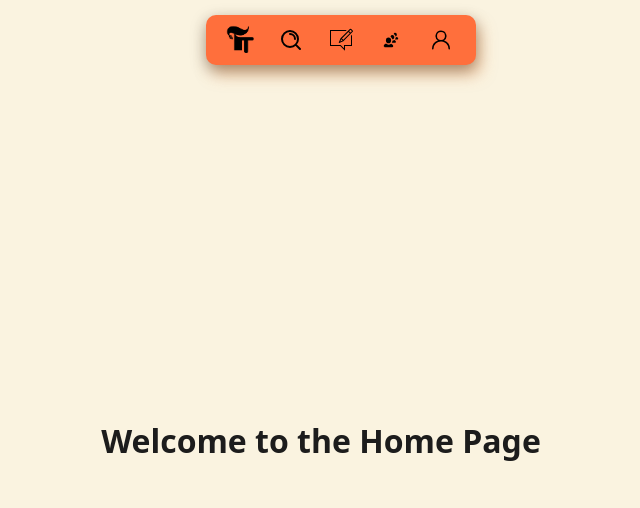
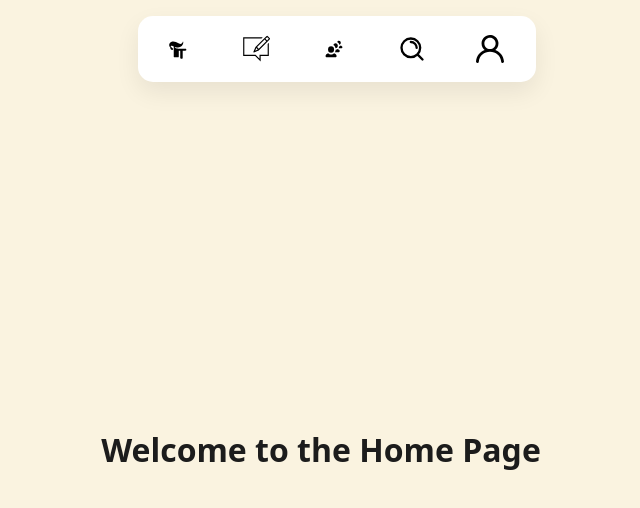
Before and after one commit to aeMyst/TableTalk, a React (Vite) app in the folder TableTalk/: page / in a window 1280 px wide. Shown: the top 508 px of the page, without its empty margins (319-959 px from the left). Built offline with nearby package versions, Linux system fonts and the light colour scheme.

Commit message:
navbar adjustments

```diff
--- a/TableTalk/src/components/Navbar.css
+++ b/TableTalk/src/components/Navbar.css
@@ -1,162 +1,172 @@
 nav {
   width: 100%;
-  background-color: transparent;
-  padding: 15px 20px;
+  padding: 1rem;
   display: flex;
   justify-content: center;
+  align-items: center;
+  background-color: transparent;
 }
 
 .nav-content {
-  max-width: 1200px;
-  width: 100%;
+  padding: 0.5rem;
+  background-color: #fff;
+  position: relative;
   display: flex;
+  justify-content: center;
   align-items: center;
-  justify-content: center;
-  gap: 20px;
+  border-radius: 15px;
+  box-shadow: 0 10px 25px 0 rgba(0, 0, 0, 0.075);
+  gap: 0.5rem;
 }
 
 .logo-link {
-  display: flex;
+  display: inline-flex;
+  justify-content: center;
   align-items: center;
-  justify-content: center;
-  transition: all ease-in-out 0.3s;
-  width: 40px;
-  height: 40px;
-}
-
-.logo-link:hover {
-  transform: translateY(-2px);
+  width: 70px;
+  height: 50px;
+  border-radius: 8px;
+  position: relative;
+  z-index: 1;
+  overflow: hidden;
+  transform-origin: center left;
+  transition: width 0.2s ease-in;
+  text-decoration: none;
+  color: inherit;
 }
 
 .nav-logo {
-  width: 40px;
-  height: 40px;
-  object-fit: contain;
-  transition: transform 0.3s ease;
+  width: 32px;
+  height: 32px;
+  display: block;
+  flex-shrink: 0;
+  left: 18px;
+  position: absolute;
+  color: #1C1C1C;
+  transition: color 0.2s ease-in, transform 0.2s ease-in;
+  transform-origin: center;
 }
 
 .button-container {
   display: flex;
-  background-color: #FF6F3C;
-  min-width: 250px;
-  height: 50px;
-  align-items: center;
-  justify-content: space-around;
-  border-radius: 10px;
-  box-shadow: rgba(0, 0, 0, 0.35) 0px 5px 15px,
-    rgba(244, 162, 97, 0.5) 5px 10px 15px;
-  padding: 0 10px;
+  gap: 0.5rem;
 }
 
 .button {
-  outline: 0 !important;
-  border: 0 !important;
-  width: 40px;
-  height: 40px;
-  border-radius: 50%;
-  background-color: transparent;
-  display: flex;
+  display: inline-flex;
+  justify-content: center;
   align-items: center;
-  justify-content: center;
-  color: #1C1C1C;
-  transition: all ease-in-out 0.3s;
+  width: 70px;
+  height: 50px;
+  border-radius: 8px;
+  position: relative;
+  z-index: 1;
+  overflow: hidden;
+  transform-origin: center left;
+  transition: width 0.2s ease-in;
+  text-decoration: none;
+  color: inherit;
+  background: none;
+  border: none;
   cursor: pointer;
-  text-decoration: none;
 }
 
-.button:hover {
-  transform: translateY(-2px);
-  color: #1C1C1C;
-  background-color: transparent;
+.button:before,
+.logo-link:before {
+  position: absolute;
+  z-index: -1;
+  content: "";
+  display: block;
+  border-radius: 8px;
+  width: 100%;
+  height: 100%;
+  top: 0;
+  transform: translateX(100%);
+  transition: transform 0.2s ease-in;
+  transform-origin: center right;
+  background-color: #eee;
+}
+
+.button:hover,
+.button:focus,
+.logo-link:hover,
+.logo-link:focus,
+.button.active {
+  outline: 0;
+  width: 130px;
+}
+
+.button:hover:before,
+.button:focus:before,
+.logo-link:hover:before,
+.logo-link:focus:before,
+.button.active:before {
+  transform: translateX(0);
+}
+
+.button:hover .link-title,
+.button:focus .link-title,
+.button.active .link-title {
+  transform: translateX(0);
+  opacity: 1;
 }
 
 .icon {
-  width: 24px;
-  height: 24px;
-  color: #1C1C1C;
-  filter: brightness(0);
-  transition: transform 0.3s ease;
+  width: 28px;
+  height: 28px;
+  display: block;
+  flex-shrink: 0;
+  left: 18px;
+  position: absolute;
 }
 
-.icon path,
-.icon circle {
-  fill: currentColor;
-  stroke: currentColor;
+.link-title {
+  transform: translateX(100%);
+  transition: transform 0.2s ease-in;
+  transform-origin: center right;
+  display: block;
+  text-align: center;
+  text-indent: 28px;
+  width: 100%;
+  opacity: 0;
+  color: #1C1C1C;
 }
 
-.button:hover .icon {
-  filter: brightness(0);
-  transform: scale(1.1);
-}
-
-.button.active {
-  background-color: rgba(0, 0, 0, 0.1);
-  transform: translateY(-2px);
-}
-
-.button.active .icon {
-  filter: brightness(0);
-  transform: scale(1.1);
-}
-
-.logo-link.active {
-  transform: translateY(-2px);
-}
-
-.logo-link.active .nav-logo {
-  transform: scale(1.1);
-}
-
-nav ul {
-  display: flex;
-  gap: 30px;
-  list-style: none;
-  padding: 0;
-  margin: 0;
-}
-
-nav ul li a {
-  color: white;
-  text-decoration: none;
-  font-size: 1.2rem;
-}
-
-nav ul li a:hover {
-  text-decoration: underline;
-}
-
+/* Dropdown styles */
 .dropdown-container {
   position: relative;
 }
 
 .dropdown-menu {
   position: absolute;
-  top: calc(100% + 10px);
+  top: 100%;
   right: 0;
-  background-color: #FFFFFF;
+  margin-top: 0.5rem;
+  background-color: white;
   border-radius: 8px;
-  box-shadow: 0 4px 12px rgba(0, 0, 0, 0.15);
+  box-shadow: 0 10px 25px 0 rgba(0, 0, 0, 0.075);
+  padding: 0.5rem;
   min-width: 200px;
-  padding: 8px 0;
   z-index: 1000;
 }
 
 .dropdown-item {
   display: block;
-  padding: 10px 16px;
+  padding: 0.75rem 1rem;
+  text-decoration: none;
   color: #1C1C1C;
-  text-decoration: none;
-  transition: all 0.2s ease;
-  font-size: 0.95rem;
+  border-radius: 6px;
+  transition: background-color 0.2s ease;
 }
 
-.dropdown-item:hover {
-  background-color: rgba(255, 111, 60, 0.1);
-  color: #FF6F3C;
+.dropdown-item:hover,
+.dropdown-item.active {
+  background-color: #eee;
 }
 
-.dropdown-item.active {
-  background-color: rgba(255, 111, 60, 0.15);
-  color: #FF6F3C;
-  font-weight: 500;
+.logo-link:hover .nav-logo,
+.logo-link:focus .nav-logo,
+.logo-link.active .nav-logo {
+  color: #1C1C1C;
+  transform: scale(1.1);
 }
--- a/TableTalk/src/components/Navbar.jsx
+++ b/TableTalk/src/components/Navbar.jsx
@@ -1,9 +1,10 @@
 import { Link, useLocation } from "react-router-dom";
 import { useState, useEffect } from "react";
-import Logo from "../assets/logo/2-Photoroom.png";
+import Logo from "../assets/logo/file.svg";
 import BlogSvg from "../assets/svg/blog-svgrepo-com.svg";
 import QueueSvg from "../assets/svg/queue-svgrepo-com.svg";
 import SearchSvg from "../assets/svg/search-alt-2-svgrepo-com.svg";
+import ProfileSvg from "../assets/svg/profile.svg";
 import "./Navbar.css";
 
 export default function Navbar() {
@@ -30,7 +31,7 @@ export default function Navbar() {
   };
 
   const handleDropdownClick = (e) => {
-    e.stopPropagation(); // Prevent click from bubbling up
+    e.stopPropagation();
     setIsDropdownOpen(!isDropdownOpen);
   };
 
@@ -51,9 +52,18 @@ export default function Navbar() {
   return (
     <nav>
       <div className="nav-content">
+        <Link to="/" className={`button ${isActive("/home") ? "active" : ""}`}>
+          <img src={Logo} alt="Queue" className="icon" />
+          <span className="link-title">Home</span>
+        </Link>
         <div className="button-container">
-          <Link to="/" className={`logo-link ${isActive("/") ? "active" : ""}`}>
-            <img src={Logo} alt="TableTalk Logo" className="nav-logo" />
+          <Link to="/blog" className={`button ${isActive("/blog") ? "active" : ""}`}>
+            <img src={BlogSvg} alt="Blog" className="icon" />
+            <span className="link-title">Blog</span>
+          </Link>
+          <Link to="/queue" className={`button ${isActive("/queue") ? "active" : ""}`}>
+            <img src={QueueSvg} alt="Queue" className="icon" />
+            <span className="link-title">Queue</span>
           </Link>
           <div className="dropdown-container" onClick={(e) => e.stopPropagation()}>
             <button
@@ -61,34 +71,28 @@ export default function Navbar() {
               onClick={handleDropdownClick}
             >
               <img src={SearchSvg} alt="Search" className="icon" />
+              <span className="link-title">Search</span>
             </button>
             {isDropdownOpen && (
               <div className="dropdown-menu">
-                <Link to="/search/users" className={`dropdown-item ${isActive("/search/users") ? "active" : ""}`}>
-                  Find Users
+                <Link to="/search/item 1" className={`dropdown-item ${isActive("/search/item 1") ? "active" : ""}`}>
+                  item 1
                 </Link>
-                <Link to="/search/restaurants" className={`dropdown-item ${isActive("/search/restaurants") ? "active" : ""}`}>
-                  Find Restaurants
+                <Link to="/search/item 2" className={`dropdown-item ${isActive("/search/item 2") ? "active" : ""}`}>
+                  item 2
                 </Link>
-                <Link to="/search/reviews" className={`dropdown-item ${isActive("/search/reviews") ? "active" : ""}`}>
-                  Search Reviews
+                <Link to="/search/item 3" className={`dropdown-item ${isActive("/search/item 3") ? "active" : ""}`}>
+                  item 3
                 </Link>
-                <Link to="/search/advanced" className={`dropdown-item ${isActive("/search/advanced") ? "active" : ""}`}>
-                  Advanced Search
+                <Link to="/search/item 4" className={`dropdown-item ${isActive("/search/item 4") ? "active" : ""}`}>
+                  item 4
                 </Link>
               </div>
             )}
           </div>
-          <Link to="/blog" className={`button ${isActive("/blog") ? "active" : ""}`}>
-            <img src={BlogSvg} alt="Blog" className="icon" />
-          </Link>
-          <Link to="/queue" className={`button ${isActive("/queue") ? "active" : ""}`}>
-            <img src={QueueSvg} alt="Queue" className="icon" />
-          </Link>
           <Link to="/profile" className={`button ${isActive("/profile") ? "active" : ""}`}>
-            <svg xmlns="http://www.w3.org/2000/svg" width="1em" height="1em" viewBox="0 0 24 24" strokeWidth="0" fill="currentColor" stroke="currentColor" className="icon">
-              <path d="M12 2.5a5.5 5.5 0 0 1 3.096 10.047 9.005 9.005 0 0 1 5.9 8.181.75.75 0 1 1-1.499.044 7.5 7.5 0 0 0-14.993 0 .75.75 0 0 1-1.5-.045 9.005 9.005 0 0 1 5.9-8.18A5.5 5.5 0 0 1 12 2.5ZM8 8a4 4 0 1 0 8 0 4 4 0 0 0-8 0Z"></path>
-            </svg>
+            <img src={ProfileSvg} alt="Profile" className="icon" />
+            <span className="link-title">Profile</span>
           </Link>
         </div>
       </div>
```
Also changed, not shown: TableTalk/src/assets/logo/file.svg (added), TableTalk/src/assets/svg/profile.svg (added).
